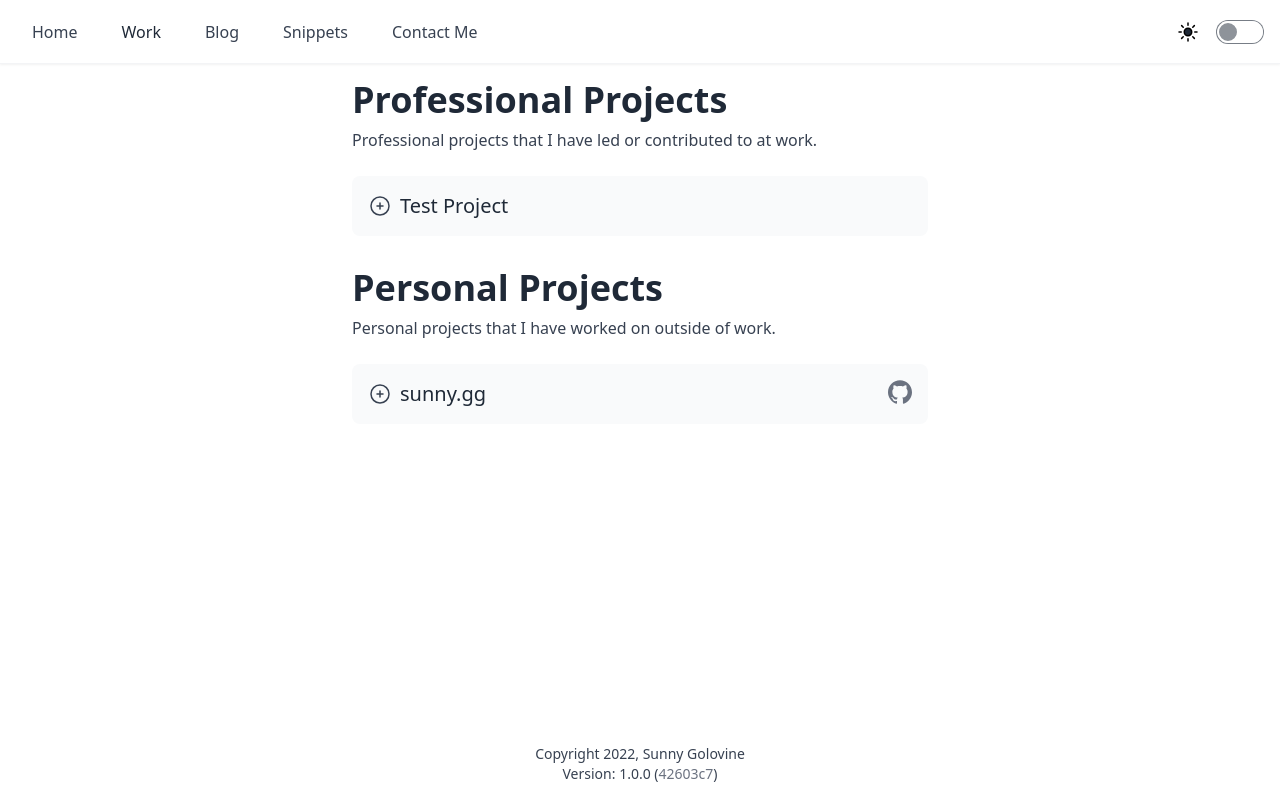
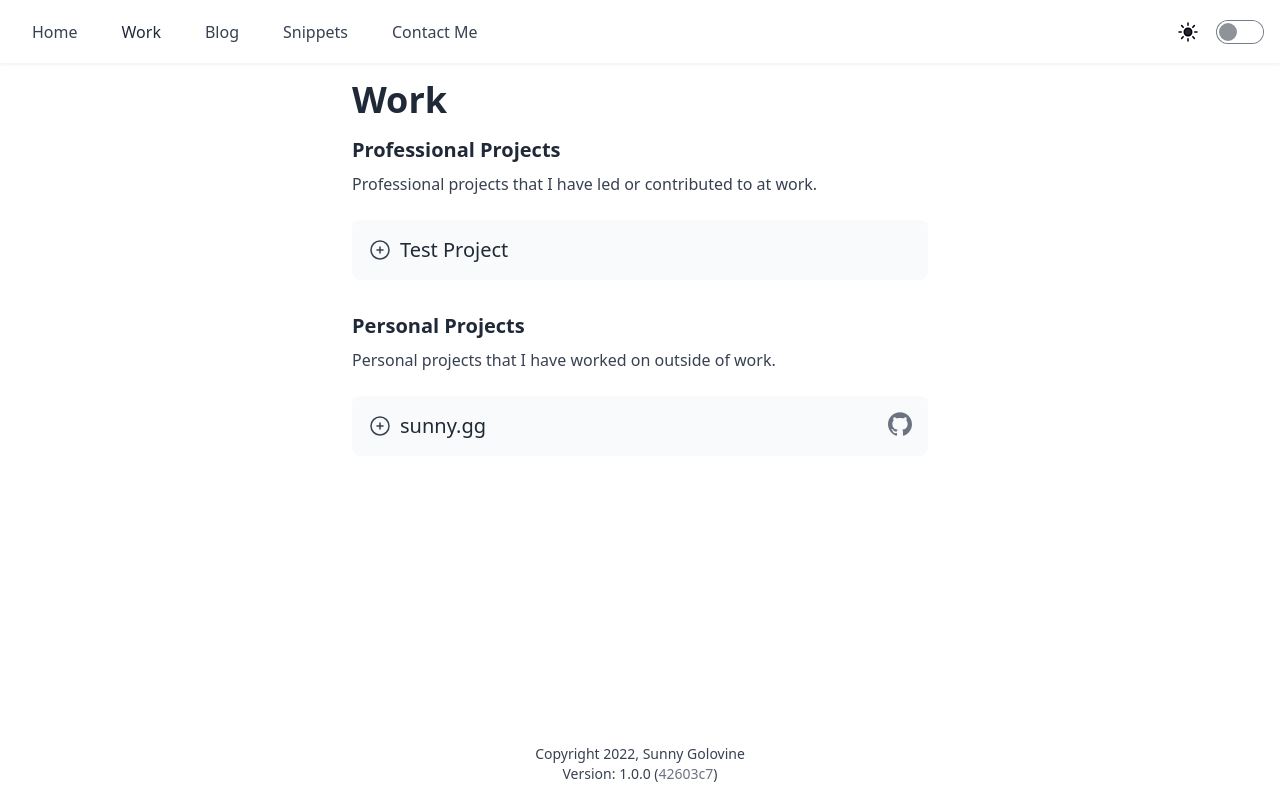
Before and after one commit to sgolovine/www-2022, a Next.js app: page /work in a window 1280 px wide. Built offline with nearby package versions, Linux system fonts and the light colour scheme.

Commit message:
feat(layout): adjust page headers

```diff
--- /dev/null
+++ b/src/components/common/PageContainer.tsx
@@ -0,0 +1,5 @@
+import { ReactNode } from "react"
+
+export const PageContainer: React.FC<{ children: ReactNode }> = ({
+  children,
+}) => <div className="max-w-xl mx-auto">{children}</div>
--- /dev/null
+++ b/src/components/common/PageHeader.tsx
@@ -0,0 +1,5 @@
+export const PageHeader: React.FC<{ children: string }> = ({ children }) => (
+  <h1 className="text-2xl md:text-3xl lg:text-4xl font-black text-gray-800 dark:text-gray-100 pb-4">
+    {children}
+  </h1>
+)
--- a/src/features/blog/pages/AllPostsPage.tsx
+++ b/src/features/blog/pages/AllPostsPage.tsx
@@ -1,4 +1,6 @@
 import clsx from "clsx"
+import { PageContainer } from "~/components/common/PageContainer"
+import { PageHeader } from "~/components/common/PageHeader"
 import { themeClasses } from "~/config/themeClasses"
 import BlogItem from "../components/BlogItem"
 import BlogListLayout from "../components/BlogListLayout"
@@ -6,6 +8,8 @@ import { AllPostsPageProps } from "../types/AllPostsPageProps"
 
 const AllPostsPage: React.FC<AllPostsPageProps> = ({ posts }) => {
   return (
+    <PageContainer>
+      <PageHeader>Posts</PageHeader>
       <BlogListLayout>
         {posts.data.map(post => {
           return (
@@ -17,6 +21,7 @@ const AllPostsPage: React.FC<AllPostsPageProps> = ({ posts }) => {
           )
         })}
       </BlogListLayout>
+    </PageContainer>
   )
 }
 
--- a/src/features/blog/pages/SnippetsLandingPage.tsx
+++ b/src/features/blog/pages/SnippetsLandingPage.tsx
@@ -1,3 +1,7 @@
+import { PageContainer } from "~/components/common/PageContainer"
+import { PageHeader } from "~/components/common/PageHeader"
+import pageTitles from "~/config/navigation/pageTitles"
+import { Routes } from "~/model/Routes"
 import BlogListLayout from "../components/BlogListLayout"
 import SnippetItem from "../components/SnippetItem"
 import { SnippetsLandingPageProps } from "../types/SnippetsLandingPageProps"
@@ -6,6 +10,8 @@ const SnippetsLandingPage: React.FC<SnippetsLandingPageProps> = ({
   snippets,
 }) => {
   return (
+    <PageContainer>
+      <PageHeader>{pageTitles[Routes.BlogSnippets]}</PageHeader>
       <BlogListLayout>
         {snippets.data.map(post => {
           return (
@@ -17,6 +23,7 @@ const SnippetsLandingPage: React.FC<SnippetsLandingPageProps> = ({
           )
         })}
       </BlogListLayout>
+    </PageContainer>
   )
 }
 
--- a/src/features/contact/ContactPage.tsx
+++ b/src/features/contact/ContactPage.tsx
@@ -1,15 +1,17 @@
 import clsx from "clsx"
+import { PageHeader } from "~/components/common/PageHeader"
+import pageTitles from "~/config/navigation/pageTitles"
 import { themeClasses } from "~/config/themeClasses"
+import { Routes } from "~/model/Routes"
 import { ContactForm } from "./ContactForm"
 import type { ContactPageProps } from "./types/ContactPageProps"
 
 const ContactPage: React.FC<ContactPageProps> = ({}) => {
-  const headerClasses = clsx(themeClasses.headerColor, themeClasses.bigHeader)
   const introClasses = clsx(themeClasses.textColor, "py-2")
 
   return (
     <div className={themeClasses.container}>
-      <h1 className={headerClasses}>Contact Me</h1>
+      <PageHeader>{pageTitles[Routes.Contact]}</PageHeader>
       <p className={introClasses}>
         Fill out the form below to send me a message. Alternatively you can send
         me an email directly at: hey@sunny.gg
--- a/src/features/work/WorkPage.tsx
+++ b/src/features/work/WorkPage.tsx
@@ -1,11 +1,15 @@
 import WorkSection from "./component/WorkSection"
 import labels from "~/labels.json"
 import { WorkItem } from "./component/WorkItem"
-import { themeClasses } from "~/config/themeClasses"
+import { PageContainer } from "~/components/common/PageContainer"
+import { PageHeader } from "~/components/common/PageHeader"
+import pageTitles from "~/config/navigation/pageTitles"
+import { Routes } from "~/model/Routes"
 
 const WorkPage = () => {
   return (
-    <div className={themeClasses.container}>
+    <PageContainer>
+      <PageHeader>{pageTitles[Routes.Work]}</PageHeader>
       <WorkSection
         header={labels.workPage.professionalProjects.header}
         description={labels.workPage.professionalProjects.description}
@@ -22,7 +26,7 @@ const WorkPage = () => {
           githubLink="https://github.com/sgolovine/sunny.gg"
         />
       </WorkSection>
-    </div>
+    </PageContainer>
   )
 }
 
--- a/src/features/work/component/WorkSection.tsx
+++ b/src/features/work/component/WorkSection.tsx
@@ -10,7 +10,7 @@ interface Props {
 
 const WorkSection: React.FC<Props> = ({ header, children, description }) => (
   <div className="pb-4">
-    <h2 className={clsx(themeClasses.headerColor, themeClasses.bigHeader)}>
+    <h2 className={clsx(themeClasses.headerColor, "text-xl", "font-black")}>
       {header}
     </h2>
     {description && (
```
Also changed, not shown: .functions-dist/logger/AppLogger.js (added), .functions-dist/logger/index.js (added), 2 other files (tests, documents, lock files or other folders). Lines whose indentation alone changed are shown as unchanged.
